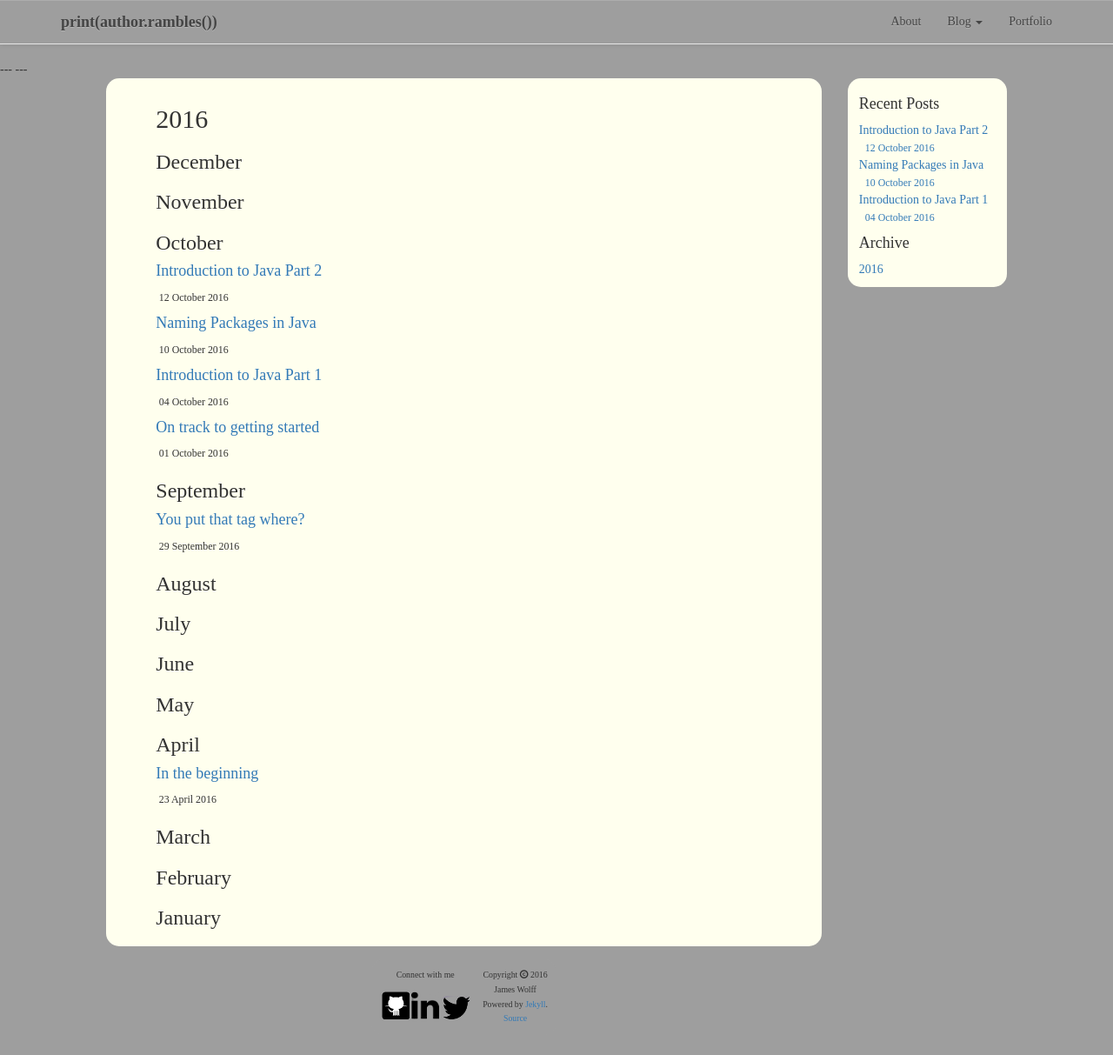
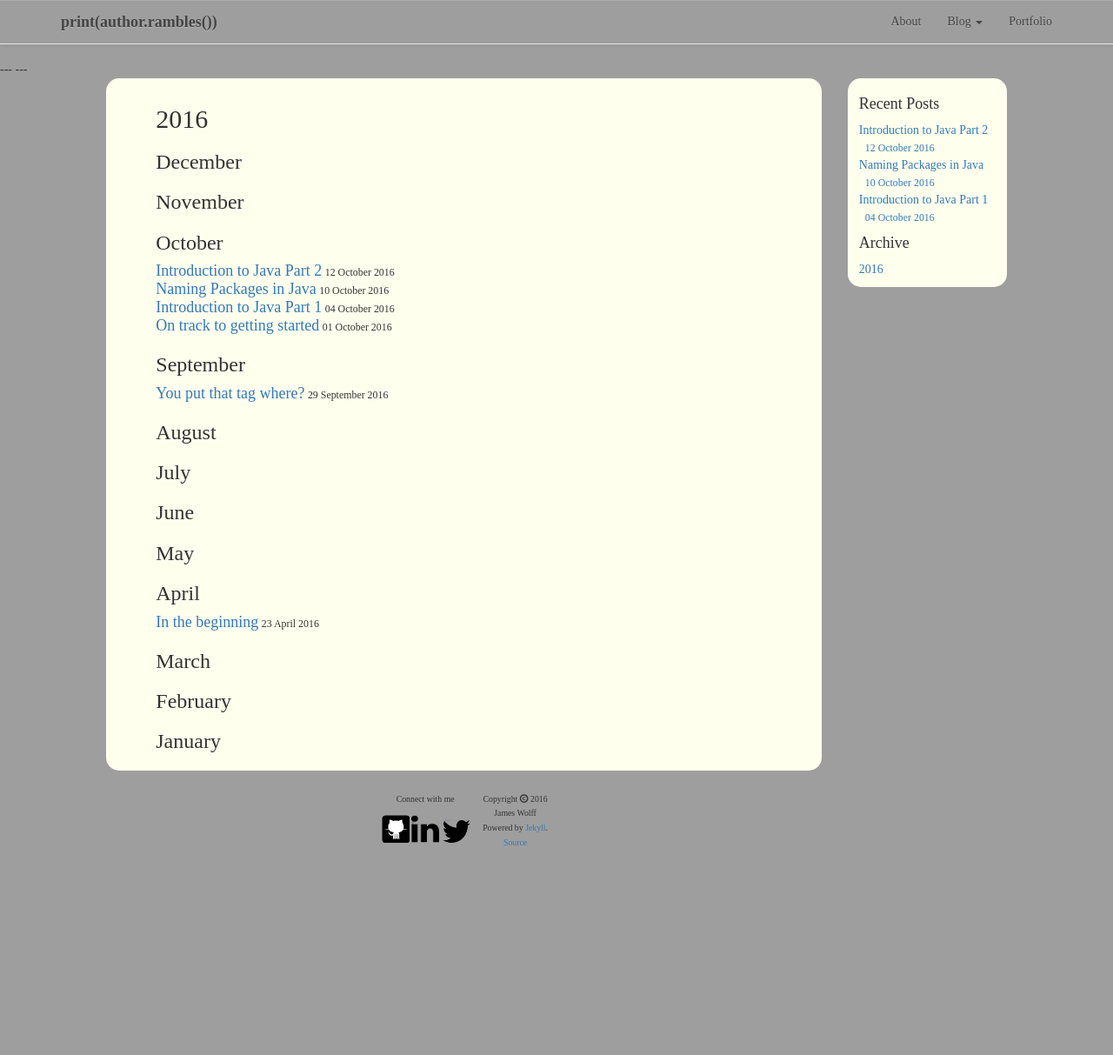
Before and after one commit to jwolff52/wolffblog, a Jekyll site: the page built from archive/index.html, in a window 1280 px wide and 1230 px high. Shown: the top 1213 px of the window at 87% size. Built offline with Jekyll 4.4.1, drawn with Linux system fonts in a browser that asks for light colours; some web fonts are replaced.

Commit message:
Update index.html

```diff
--- a/archive/index.html
+++ b/archive/index.html
@@ -16,7 +16,7 @@ title: Archive
 	{% for post in posts %}
 		{% assign postYM = post.date | date:"%Y-%m" %}
 		{% if postYM == siteYM %}
-		<a href="{{ site.baseurl }}{{ post.url }}"><h4>{{ post.title }}</h4></a>&nbsp;<small>{{ post.date | date_to_long_string }}</small><br />
+			<a href="{{ site.baseurl }}{{ post.url }}"><h4 class="inline">{{ post.title }}</h4></a>&nbsp;<small>{{ post.date | date_to_long_string }}</small><br />
 		{% endif %}
 	{% endfor %}
 	<h3>November</h3>
@@ -24,7 +24,7 @@ title: Archive
 	{% for post in posts %}
 		{% assign postYM = post.date | date:"%Y-%m" %}
 		{% if postYM == siteYM %}
-			<a href="{{ site.baseurl }}{{ post.url }}"><h4>{{ post.title }}</h4></a>&nbsp;<small>{{ post.date | date_to_long_string }}</small><br />
+			<a href="{{ site.baseurl }}{{ post.url }}"><h4 class="inline">{{ post.title }}</h4></a>&nbsp;<small>{{ post.date | date_to_long_string }}</small><br />
 		{% endif %}
 	{% endfor %}
 	<h3>October</h3>
@@ -32,7 +32,7 @@ title: Archive
 	{% for post in posts %}
 		{% assign postYM = post.date | date:"%Y-%m" %}
 		{% if postYM == siteYM %}
-			<a href="{{ site.baseurl }}{{ post.url }}"><h4>{{ post.title }}</h4></a>&nbsp;<small>{{ post.date | date_to_long_string }}</small><br />
+			<a href="{{ site.baseurl }}{{ post.url }}"><h4 class="inline">{{ post.title }}</h4></a>&nbsp;<small>{{ post.date | date_to_long_string }}</small><br />
 		{% endif %}
 	{% endfor %}
 	<h3>September</h3>
@@ -40,7 +40,7 @@ title: Archive
 	{% for post in posts %}
 		{% assign postYM = post.date | date:"%Y-%m" %}
 		{% if postYM == siteYM %}
-			<a href="{{ site.baseurl }}{{ post.url }}"><h4>{{ post.title }}</h4></a>&nbsp;<small>{{ post.date | date_to_long_string }}</small><br />
+			<a href="{{ site.baseurl }}{{ post.url }}"><h4 class="inline">{{ post.title }}</h4></a>&nbsp;<small>{{ post.date | date_to_long_string }}</small><br />
 		{% endif %}
 	{% endfor %}
 	<h3>August</h3>
@@ -48,7 +48,7 @@ title: Archive
 	{% for post in posts %}
 		{% assign postYM = post.date | date:"%Y-%m" %}
 		{% if postYM == siteYM %}
-			<a href="{{ site.baseurl }}{{ post.url }}"><h4>{{ post.title }}</h4></a>&nbsp;<small>{{ post.date | date_to_long_string }}</small><br />
+			<a href="{{ site.baseurl }}{{ post.url }}"><h4 class="inline">{{ post.title }}</h4></a>&nbsp;<small>{{ post.date | date_to_long_string }}</small><br />
 		{% endif %}
 	{% endfor %}
 	<h3>July</h3>
@@ -56,7 +56,7 @@ title: Archive
 	{% for post in posts %}
 		{% assign postYM = post.date | date:"%Y-%m" %}
 		{% if postYM == siteYM %}
-			<a href="{{ site.baseurl }}{{ post.url }}"><h4>{{ post.title }}</h4></a>&nbsp;<small>{{ post.date | date_to_long_string }}</small><br />
+			<a href="{{ site.baseurl }}{{ post.url }}"><h4 class="inline">{{ post.title }}</h4></a>&nbsp;<small>{{ post.date | date_to_long_string }}</small><br />
 		{% endif %}
 	{% endfor %}
 	<h3>June</h3>
@@ -64,7 +64,7 @@ title: Archive
 	{% for post in posts %}
 		{% assign postYM = post.date | date:"%Y-%m" %}
 		{% if postYM == siteYM %}
-			<a href="{{ site.baseurl }}{{ post.url }}"><h4>{{ post.title }}</h4></a>&nbsp;<small>{{ post.date | date_to_long_string }}</small><br />
+			<a href="{{ site.baseurl }}{{ post.url }}"><h4 class="inline">{{ post.title }}</h4></a>&nbsp;<small>{{ post.date | date_to_long_string }}</small><br />
 		{% endif %}
 	{% endfor %}
 	<h3>May</h3>
@@ -72,7 +72,7 @@ title: Archive
 	{% for post in posts %}
 		{% assign postYM = post.date | date:"%Y-%m" %}
 		{% if postYM == siteYM %}
-			<a href="{{ site.baseurl }}{{ post.url }}"><h4>{{ post.title }}</h4></a>&nbsp;<small>{{ post.date | date_to_long_string }}</small><br />
+			<a href="{{ site.baseurl }}{{ post.url }}"><h4 class="inline">{{ post.title }}</h4></a>&nbsp;<small>{{ post.date | date_to_long_string }}</small><br />
 		{% endif %}
 	{% endfor %}
 	<h3>April</h3>
@@ -80,7 +80,7 @@ title: Archive
 	{% for post in posts %}
 		{% assign postYM = post.date | date:"%Y-%m" %}
 		{% if postYM == siteYM %}
-			<a href="{{ site.baseurl }}{{ post.url }}"><h4>{{ post.title }}</h4></a>&nbsp;<small>{{ post.date | date_to_long_string }}</small><br />
+			<a href="{{ site.baseurl }}{{ post.url }}"><h4 class="inline">{{ post.title }}</h4></a>&nbsp;<small>{{ post.date | date_to_long_string }}</small><br />
 		{% endif %}
 	{% endfor %}
 	<h3>March</h3>
@@ -88,7 +88,7 @@ title: Archive
 	{% for post in posts %}
 		{% assign postYM = post.date | date:"%Y-%m" %}
 		{% if postYM == siteYM %}
-			<a href="{{ site.baseurl }}{{ post.url }}"><h4>{{ post.title }}</h4></a>&nbsp;<small>{{ post.date | date_to_long_string }}</small><br />
+			<a href="{{ site.baseurl }}{{ post.url }}"><h4 class="inline">{{ post.title }}</h4></a>&nbsp;<small>{{ post.date | date_to_long_string }}</small><br />
 		{% endif %}
 	{% endfor %}
 	<h3>February</h3>
@@ -96,7 +96,7 @@ title: Archive
 	{% for post in posts %}
 		{% assign postYM = post.date | date:"%Y-%m" %}
 		{% if postYM == siteYM %}
-			<a href="{{ site.baseurl }}{{ post.url }}"><h4>{{ post.title }}</h4></a>&nbsp;<small>{{ post.date | date_to_long_string }}</small><br />
+			<a href="{{ site.baseurl }}{{ post.url }}"><h4 class="inline">{{ post.title }}</h4></a>&nbsp;<small>{{ post.date | date_to_long_string }}</small><br />
 		{% endif %}
 	{% endfor %}
 	<h3>January</h3>
@@ -104,7 +104,7 @@ title: Archive
 	{% for post in posts %}
 		{% assign postYM = post.date | date:"%Y-%m" %}
 		{% if postYM == siteYM %}
-			<a href="{{ site.baseurl }}{{ post.url }}"><h4>{{ post.title }}</h4></a>&nbsp;<small>{{ post.date | date_to_long_string }}</small><br />
+			<a href="{{ site.baseurl }}{{ post.url }}"><h4 class="inline">{{ post.title }}</h4></a>&nbsp;<small>{{ post.date | date_to_long_string }}</small><br />
 		{% endif %}
 	{% endfor %}
 {% endfor %}
```
